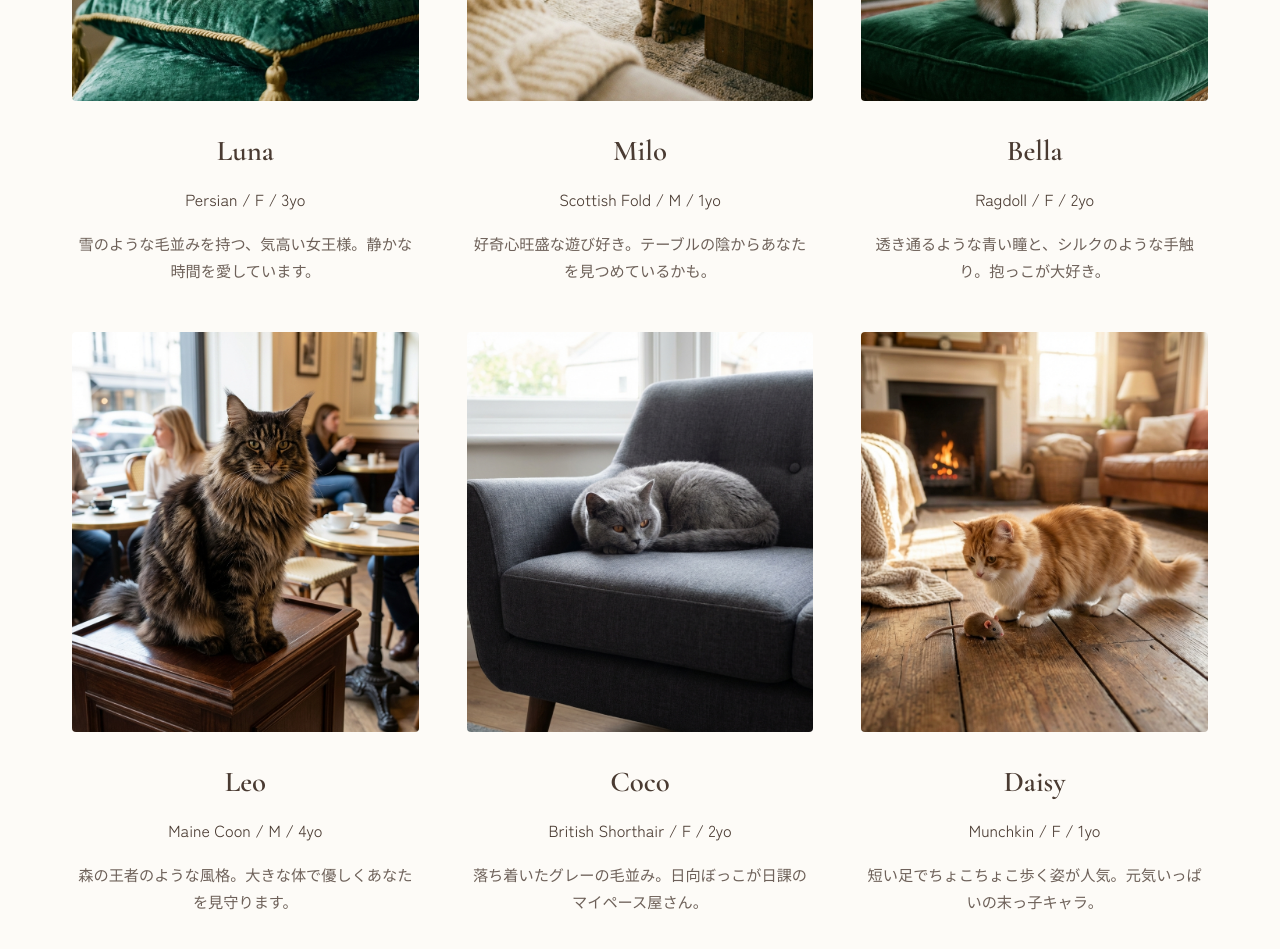
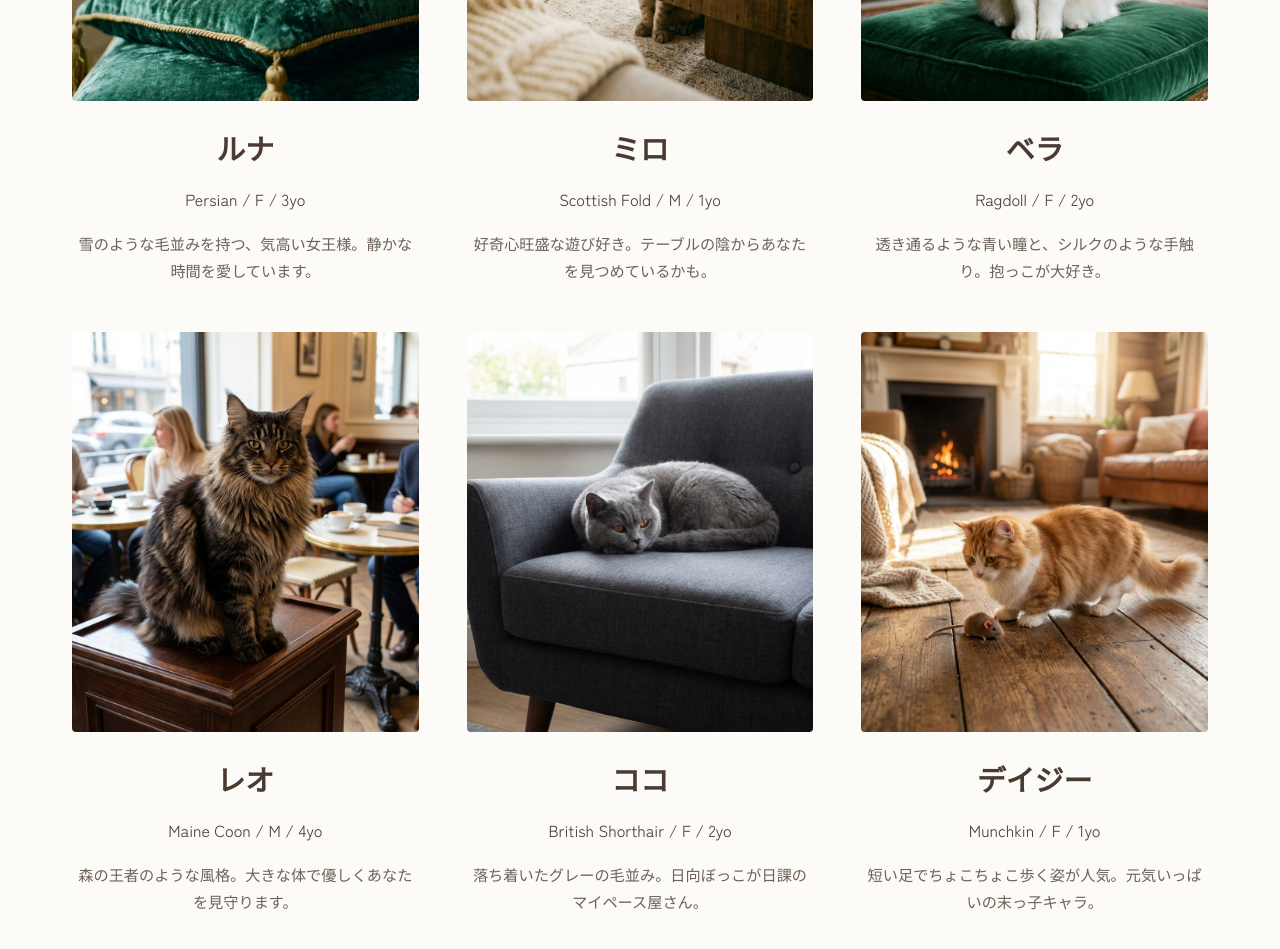
Before and after one commit to Nakai40/cat-cafe-website, a website built with Vite: page friends.html in a window 1280 px wide. Shown: the part 960-1909 px from the top of the page. Built offline with nearby package versions, Linux system fonts and the light colour scheme.

Commit message:
feat: フッターコンポーネントとアイコン画像を追加し、セクションタイトルのレスポンシブ表示に対応しました。

```diff
--- a/friends.html
+++ b/friends.html
@@ -3,7 +3,7 @@
 
 <head>
     <meta charset="UTF-8" />
-    <link rel="icon" type="image/svg+xml" href="/vite.svg" />
+    <link rel="icon" type="image/png" href="./assets/paw_icon.png" />
     <meta name="viewport" content="width=device-width, initial-scale=1.0" />
     <title>Our Cats - もこもこテラス</title>
     <link rel="preconnect" href="https://fonts.googleapis.com">
@@ -41,10 +41,10 @@
                     <!-- Cat 1 -->
                     <div class="cast-card fade-in-section">
                         <div class="cast-image">
-                            <img src="./assets/cat1.png" alt="Luna">
+                            <img src="./assets/cat1.png" alt="ルナ">
                         </div>
                         <div class="cast-info">
-                            <h3>Luna</h3>
+                            <h3>ルナ</h3>
                             <p>Persian / F / 3yo</p>
                             <p class="cast-bio">雪のような毛並みを持つ、気高い女王様。静かな時間を愛しています。</p>
                         </div>
@@ -52,10 +52,10 @@
                     <!-- Cat 2 -->
                     <div class="cast-card fade-in-section" style="transition-delay: 0.1s;">
                         <div class="cast-image">
-                            <img src="./assets/cat2.png" alt="Milo">
+                            <img src="./assets/cat2.png" alt="ミロ">
                         </div>
                         <div class="cast-info">
-                            <h3>Milo</h3>
+                            <h3>ミロ</h3>
                             <p>Scottish Fold / M / 1yo</p>
                             <p class="cast-bio">好奇心旺盛な遊び好き。テーブルの陰からあなたを見つめているかも。</p>
                         </div>
@@ -63,10 +63,10 @@
                     <!-- Cat 3 -->
                     <div class="cast-card fade-in-section" style="transition-delay: 0.2s;">
                         <div class="cast-image">
-                            <img src="./assets/cat3.png" alt="Bella">
+                            <img src="./assets/cat3.png" alt="ベラ">
                         </div>
                         <div class="cast-info">
-                            <h3>Bella</h3>
+                            <h3>ベラ</h3>
                             <p>Ragdoll / F / 2yo</p>
                             <p class="cast-bio">透き通るような青い瞳と、シルクのような手触り。抱っこが大好き。</p>
                         </div>
@@ -74,10 +74,10 @@
                     <!-- Cat 4 -->
                     <div class="cast-card fade-in-section">
                         <div class="cast-image">
-                            <img src="./assets/cat4.png" alt="Leo">
+                            <img src="./assets/cat4.png" alt="レオ">
                         </div>
                         <div class="cast-info">
-                            <h3>Leo</h3>
+                            <h3>レオ</h3>
                             <p>Maine Coon / M / 4yo</p>
                             <p class="cast-bio">森の王者のような風格。大きな体で優しくあなたを見守ります。</p>
                         </div>
@@ -85,10 +85,10 @@
                     <!-- Cat 5 -->
                     <div class="cast-card fade-in-section" style="transition-delay: 0.1s;">
                         <div class="cast-image">
-                            <img src="./assets/cat5.png" alt="Coco">
+                            <img src="./assets/cat5.png" alt="ココ">
                         </div>
                         <div class="cast-info">
-                            <h3>Coco</h3>
+                            <h3>ココ</h3>
                             <p>British Shorthair / F / 2yo</p>
                             <p class="cast-bio">落ち着いたグレーの毛並み。日向ぼっこが日課のマイペース屋さん。</p>
                         </div>
@@ -96,10 +96,10 @@
                     <!-- Cat 6 -->
                     <div class="cast-card fade-in-section" style="transition-delay: 0.2s;">
                         <div class="cast-image">
-                            <img src="./assets/cat6.png" alt="Daisy">
+                            <img src="./assets/cat6.png" alt="デイジー">
                         </div>
                         <div class="cast-info">
-                            <h3>Daisy</h3>
+                            <h3>デイジー</h3>
                             <p>Munchkin / F / 1yo</p>
                             <p class="cast-bio">短い足でちょこちょこ歩く姿が人気。元気いっぱいの末っ子キャラ。</p>
                         </div>
--- a/style.css
+++ b/style.css
@@ -490,6 +490,20 @@ footer {
     font-size: 2.5rem;
   }
 
+  /* セクションタイトルのレスポンシブ対応 */
+  .section-title {
+    font-size: 2rem;
+    gap: 0.5rem;
+    flex-wrap: nowrap;
+  }
+
+  .section-title::before,
+  .section-title::after {
+    width: 1em;
+    height: 1em;
+    flex-shrink: 0;
+  }
+
   .nav-links {
     position: fixed;
     top: 0;
```
Also changed, not shown: components/footer.html (+1 -1 lines), how_to_enjoy.html (+1 -1 lines), index.html (+1 -1 lines), rules.html (+1 -0 lines), assets/icoon.png (added).
